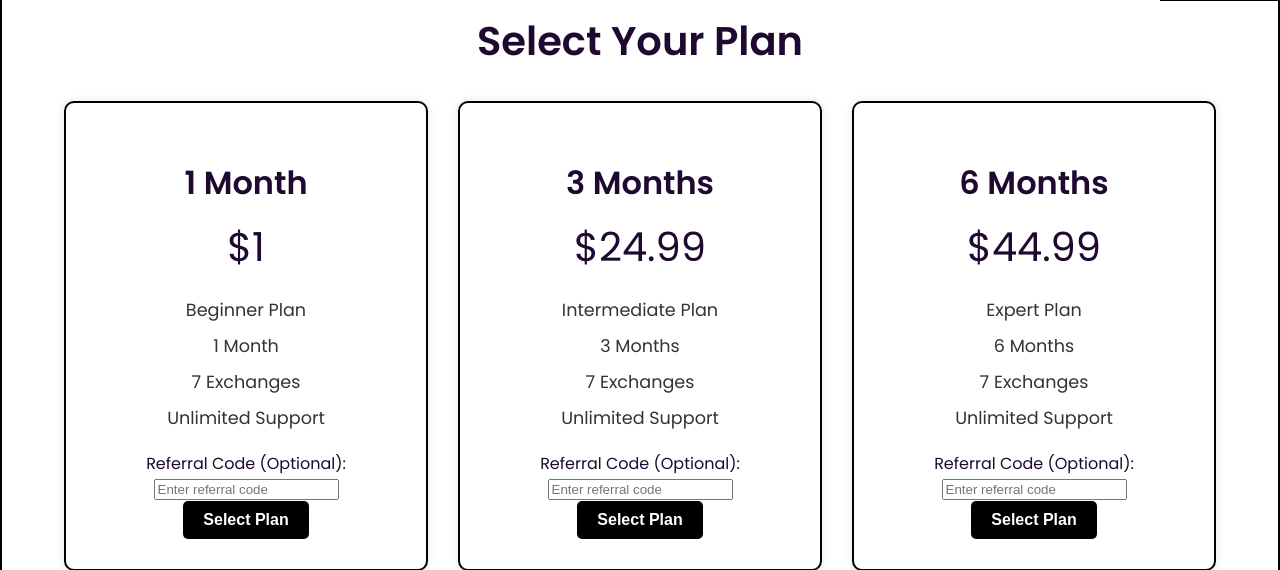
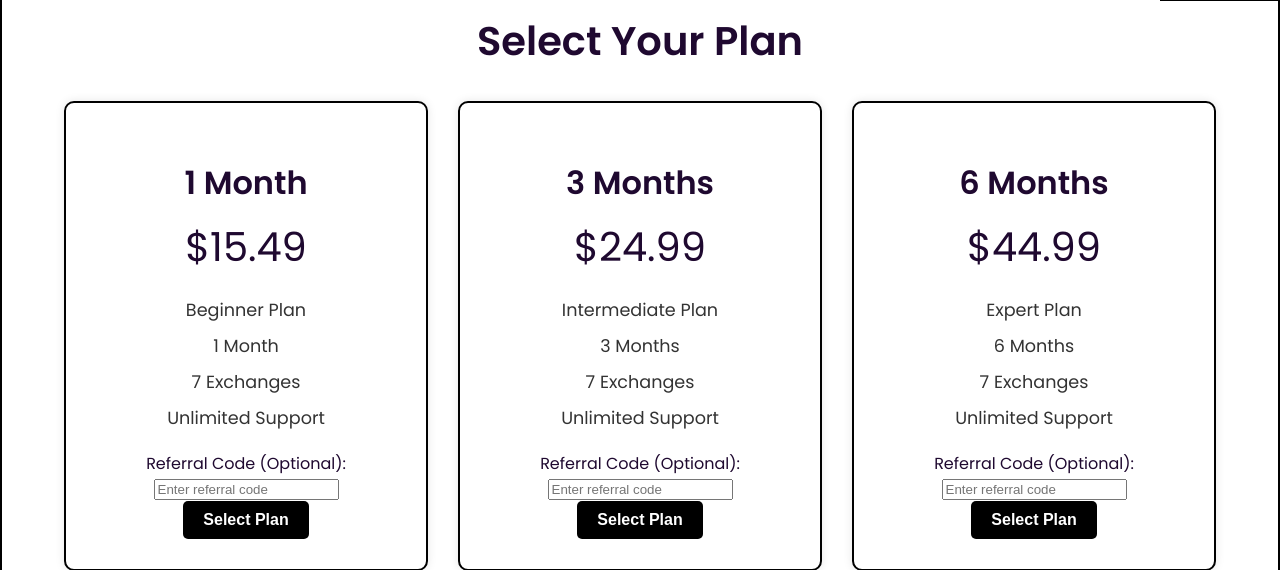
Before and after one commit to 28Yadav/NextLevelsTrades, a Flask app: page /pricing in a window 1280 px wide. Shown: the part 68-638 px from the top of the page. Run offline with Flask 3, Linux system fonts and the light colour scheme; the visitor is signed in with stand-in values (Sample User, id 1); some libraries are stand-ins or nearby versions.

Commit message:
Update pricing.html

```diff
--- a/templates/pricing.html
+++ b/templates/pricing.html
@@ -301,7 +301,7 @@
             <!-- 1 Month Plan -->
             <div class="pricing-option">
                 <h2>1 Month</h2>
-                <div class="price">$1</div>
+                <div class="price">$15.49</div>
                 <ul>
                     <li>Beginner Plan</li>
                     <li>1 Month</li>
```
